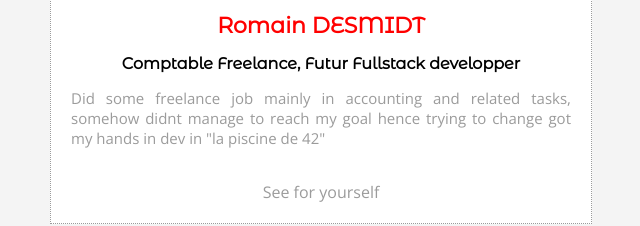
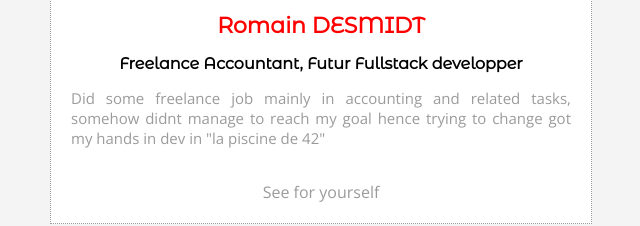
Before and after one commit to RomainDesmidt/profile, a plain HTML site: page index.html in a window 1280 px wide. Shown: the part 202-428 px from the top of the page, 158-798 px from the left. Drawn offline with nearby package versions, Linux system fonts and the light colour scheme.

Commit message:
translation errors

```diff
--- a/index.html
+++ b/index.html
@@ -11,7 +11,7 @@
     <div>
       <img src="image/moi.jpeg" alt="moi" id="me">
       <h1>Romain DESMIDT</h1>
-      <h2>Comptable Freelance, Futur Fullstack developper</h2>
+      <h2>Freelance Accountant, Futur Fullstack developper</h2>
       <p>
       Did some freelance job mainly in accounting and related tasks, somehow didnt manage to reach my goal hence trying to change got my hands in dev in "la piscine de 42"
         </p>
```
